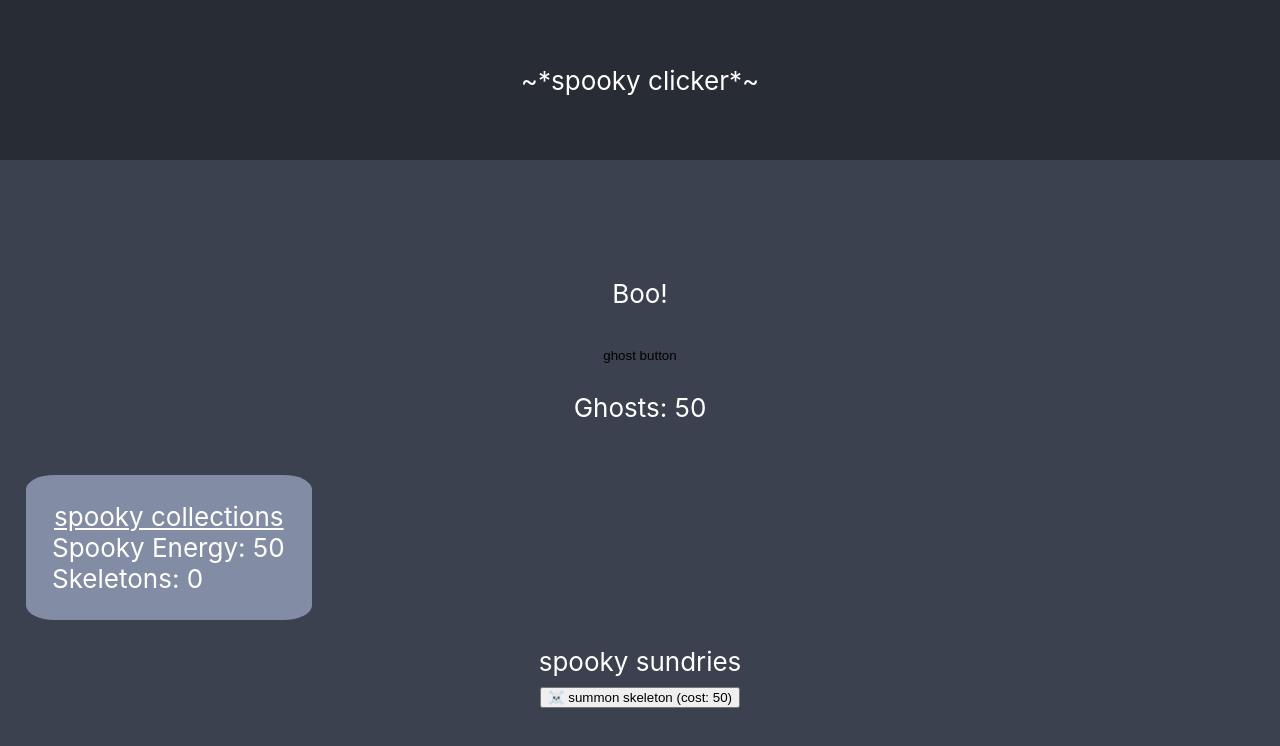
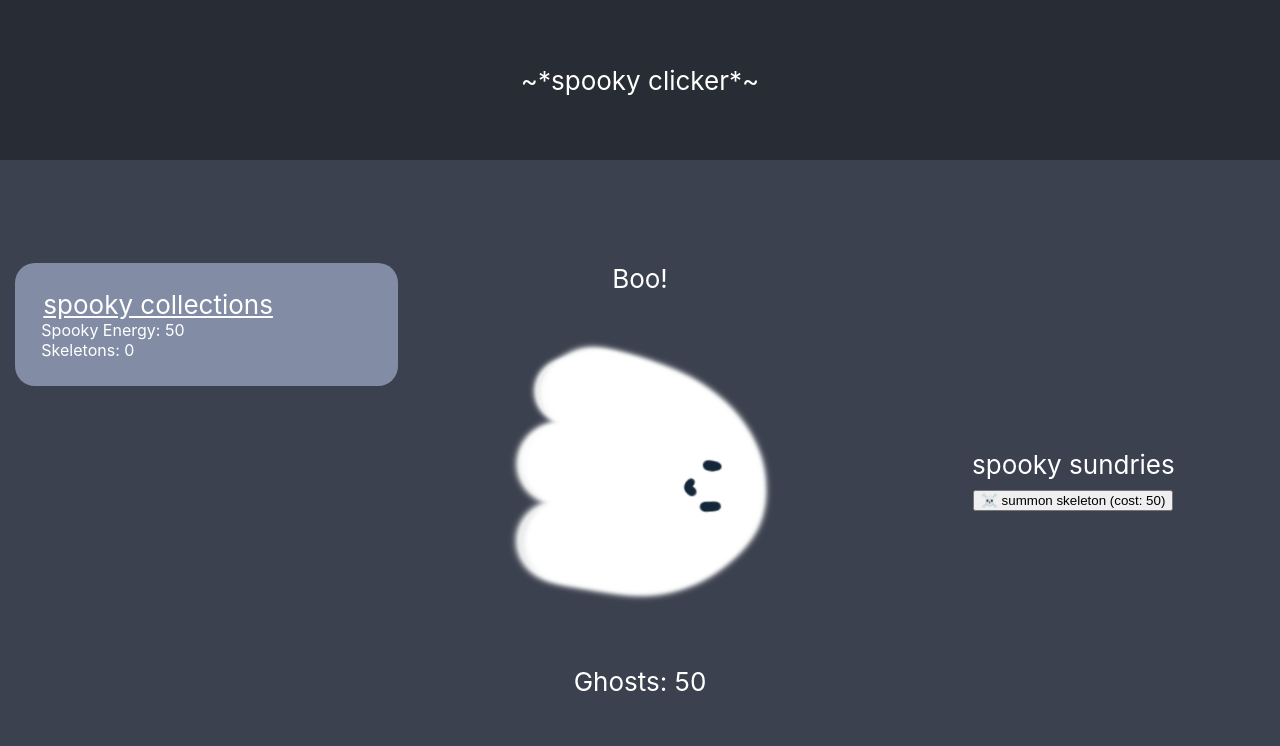
Before and after one commit to cjplatten/clicker-game, a React (Create React App) app in the folder spooky-clicker/: page / in a window 1280 px wide. Shown: the top 746 px of the page. Built offline with nearby package versions, Linux system fonts and the light colour scheme.

Commit message:
add styling including button animation

```diff
--- a/spooky-clicker/src/App.css
+++ b/spooky-clicker/src/App.css
@@ -2,53 +2,7 @@
   text-align: center;
   background-color: #3b414e;
 }
-.Body {
-  min-height: 80vh;
-  display: flex;
-  flex-direction: column;
-  align-items: center;
-  justify-content: center;
-  font-size: calc(10px + 2vmin);
-  color: white;
-}
-.App-logo {
-  height: 40vmin;
-  border-radius: 50%;
-  pointer-events: none;
-}
-
-.ghost-button {
-  background-color: transparent;
-  border: transparent;
-  border-radius: 50%;
-}
-.ghost-button:hover {
-  background-color: rgb(165, 201, 223);
-  /* background-color: rgb(240, 196, 86); */
-}
-.ghost-button:active {
-  transform: translateY(3px);
-}
-
-@media (prefers-reduced-motion: no-preference) {
-  .App-logo {
-    animation: App-logo-spin infinite 20s linear;
-  }
-}
-
-.resources{
-  text-align: left;
-  align-self:flex-start;
-  background-color: #828da5;
-  border-radius: 10%;
-  padding: 1em;
-  margin-left: 1em;
-}
-
-.resources legend {
-text-decoration: underline;
-}
-
+/* ------- ------- */
 .App-header {
   background-color: #282c34;
   min-height: 20vh;
@@ -59,6 +13,125 @@ text-decoration: underline;
   font-size: calc(10px + 2vmin);
   color: white;
 }
+.Body {
+  min-height: 80vh;
+  align-items: center;
+  justify-items: center;
+  justify-content: center;
+  align-content: center;
+  font-size: calc(10px + 2vmin);
+  color: white;
+  display: grid;
+  grid-template-columns: 1fr 1fr 1fr;
+  column-gap: 20px;
+  grid-template-areas: "resources ghosts shop";
+  height: fit-content;
+}
+@media (max-width: 600px) {
+  .Body {
+    grid-template-areas:
+      "ghosts"
+      "resources"
+      "shop";
+      grid-template-columns: 1fr;
+  column-gap: 20px;
+  }
+
+}
+.ghost-section {
+  width: fit-content;
+  height: fit-content;
+  grid-area: ghosts;
+  align-content: center;
+  display: grid;
+}
+.ghost-image {
+  height: 40vmin;
+  border-radius: 50%;
+}
+
+.ghost-button {
+  background-color: transparent;
+  border: transparent;
+  height: 40vmin;
+  width: 40vmin;
+  border-radius: 50%;
+  background-image: url(./ghost-start.png);
+  /* background-color: #cccccc; Used if the image is unavailable */
+  /* height: 500px; You must set a specified height */
+  background-position: center; /* Center the image */
+  background-repeat: no-repeat; /* Do not repeat the image */
+  background-size: cover; /* Resize the background image to cover the entire container */
+  color: transparent; /*hides button text but keeps button accessible for screen readers */
+}
+.ghost-button:hover {
+  background-color: rgb(165, 201, 223);
+  cursor: pointer;
+  /* background-color: rgb(240, 196, 86); */
+  /* transform:scale(20px) */
+}
+.ghost-button:active {
+  /* translate: 3px; */
+  /* transform: translateY(3px); */
+  background-image: url(./ghost-o.png);
+
+}
+
+@media (prefers-reduced-motion: no-preference) {
+  .ghost-button-span {
+    animation: App-logo-spin infinite 20s linear;
+  }
+.ghost-button:hover {
+  transform: scale( 1.05, 1.05);
+}
+  .ghost-button:active {
+    transform: translateY(3px) ;
+  }
+}
+
+.skeletons-button {
+  cursor: pointer;
+}
+
+.resources {
+  text-align: left;
+  align-self: flex-start;
+  background-color: #828da5;
+  border-radius: 20px;
+  padding: 1em;
+  margin-left: 1em;
+  margin-right: 1em;
+  grid-area: resources;
+  width: 80%;
+  max-width: 80%;
+}
+
+.resources legend {
+  text-decoration: underline;
+}
+dt {
+  font-size: 1rem;
+}
+.description {
+  font-size: .8rem;
+  display: inline;
+}
+
+.resources-icons {
+  margin-top: .2rem;
+  /* display: inline-block;*/
+  font-size: .9rem;
+  /* overflow: scroll; */
+}
+
+.shop{
+  grid-area: shop;
+}
+
+
+
+
+
 
 .App-link {
   color: #61dafb;
```
Also changed, not shown: spooky-clicker/src/ghost-o.png (added).
